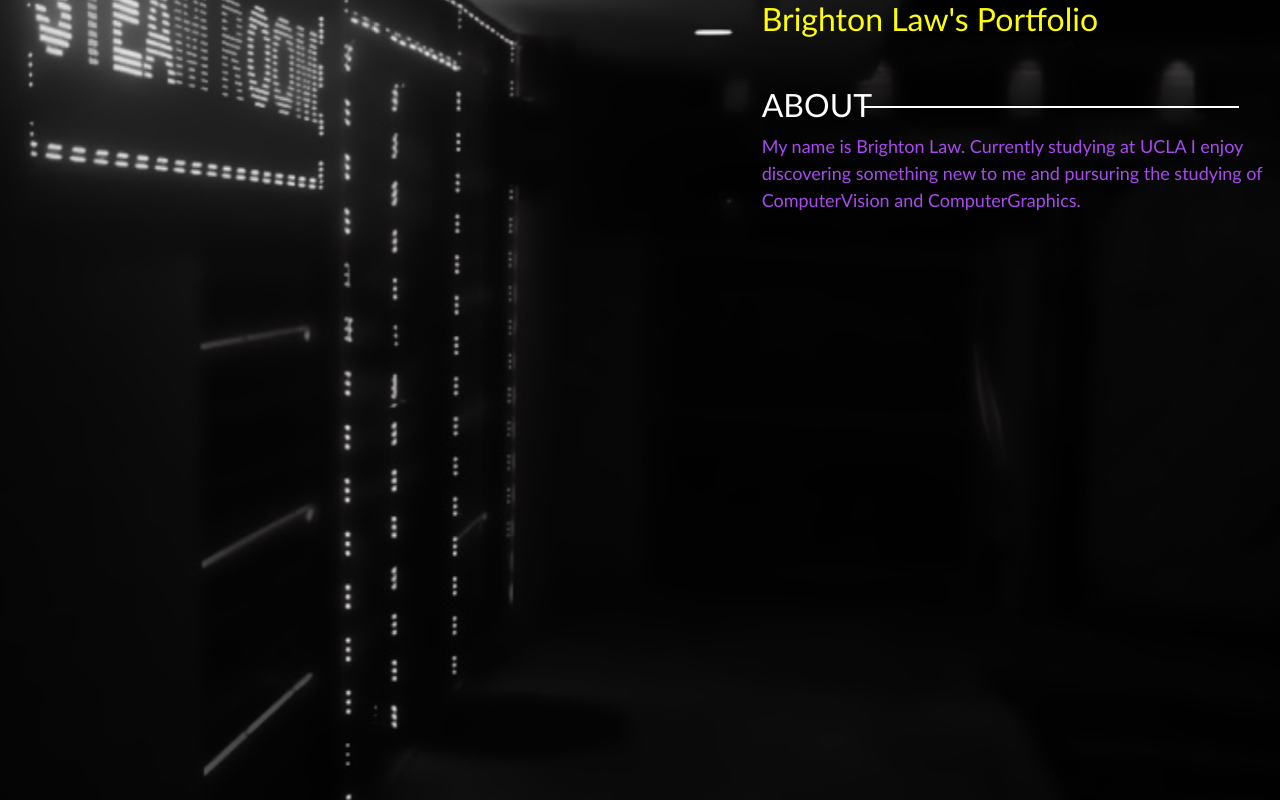
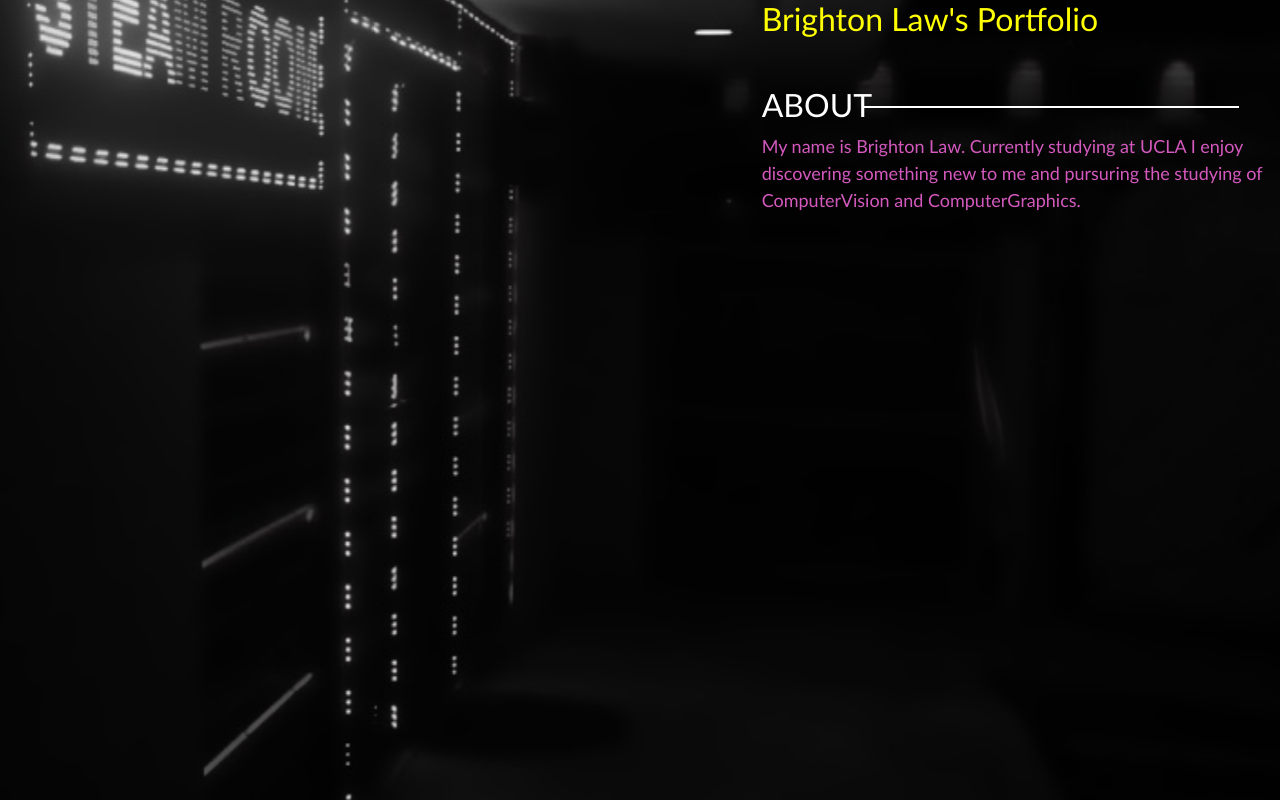
Before and after one commit to brightooon/site, a plain HTML site: page index.html in a window 1280 px wide. Drawn offline with nearby package versions, Linux system fonts and the light colour scheme.

Commit message:
dhsabdhbasjh

```diff
--- a/css/media.css
+++ b/css/media.css
@@ -3,7 +3,7 @@ body{
 	font-weight: 400;
 	font-size: 18px;
     background: #000;
-    color:#a84aee;
+    color:#d459be;
 	overflow-y: scroll;
 	overflow-x: hidden;
     right:100;
```
